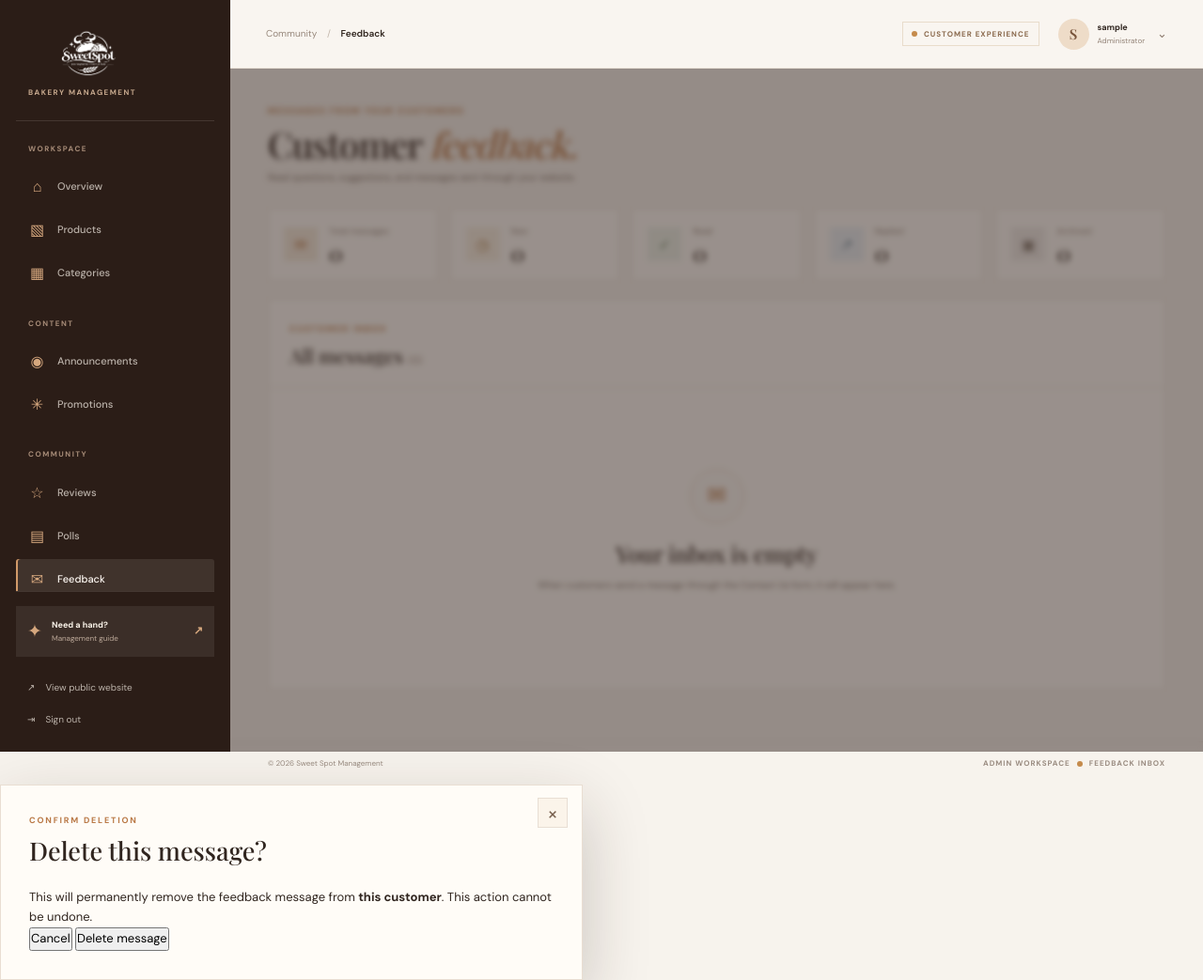
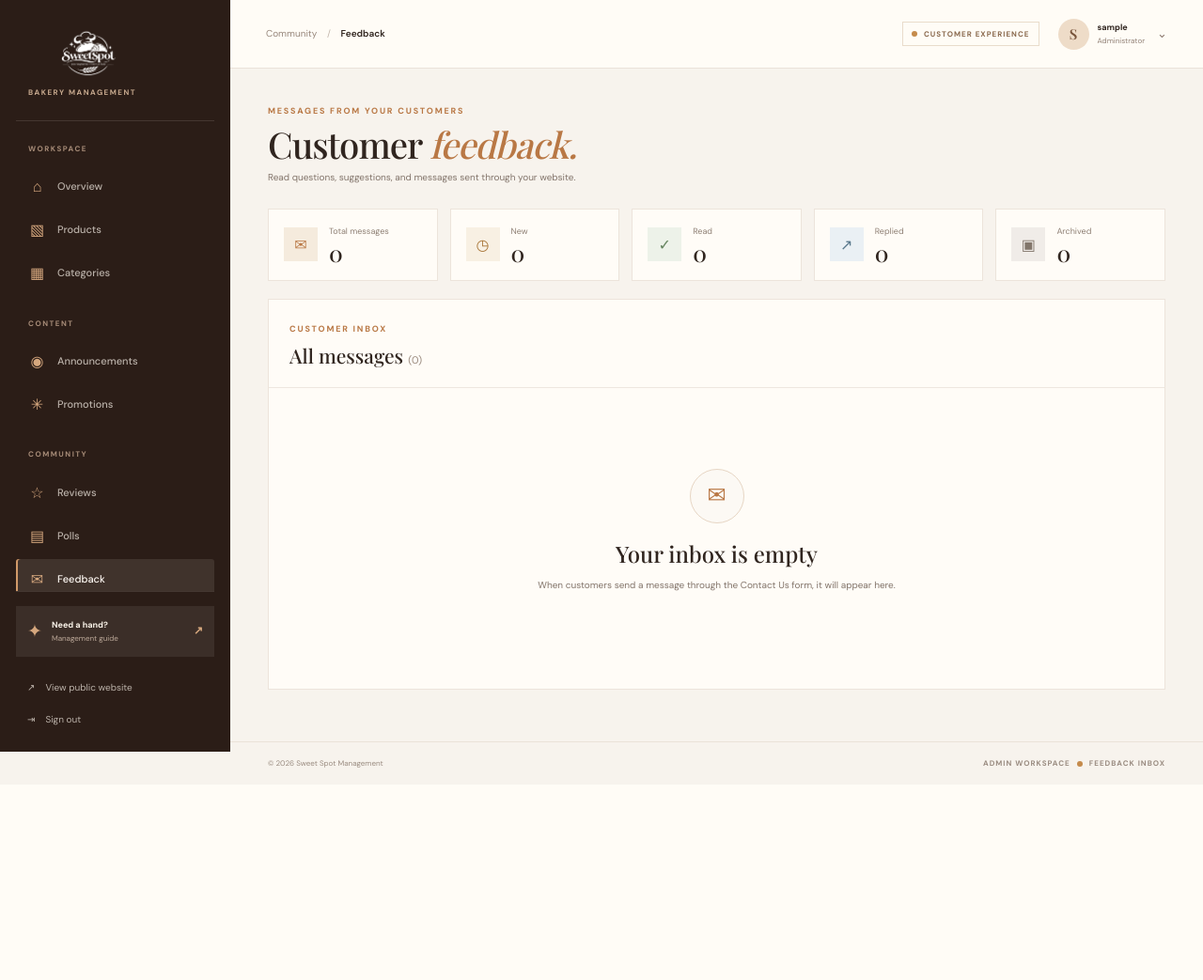
Before and after one commit to earlmacias2022-tech/Sweet-Spot, a PHP site: page /admin/feedback/index.php in a window 1280 px wide. Shown: the whole page at 94% size. After the commit the page ends 817 px from the top, so only its background shows below. Run offline with PHP 8.4, Linux system fonts and the light colour scheme; the visitor is signed in with stand-in values (Sample User, id 1); data that the repository does not hold is empty.

Commit message:
Style feedback moderation and delete confirmation

```diff
--- a/assets/css/admin.css
+++ b/assets/css/admin.css
@@ -653,3 +653,27 @@ body.delete-modal-open{overflow:hidden}
 .feedback-stat-grid{grid-template-columns:repeat(5,minmax(0,1fr))}
 @media(max-width:1050px){.feedback-stat-grid{grid-template-columns:repeat(3,minmax(0,1fr))}}
 @media(max-width:600px){.feedback-stat-grid{grid-template-columns:repeat(2,minmax(0,1fr))}}
+
+
+/* FEEDBACK MODERATION ACTIONS */
+.feedback-table td:last-child{min-width:245px}
+.feedback-status-form{display:flex;align-items:center;gap:5px;margin:6px 0}
+.feedback-status-form select{width:105px;height:29px;padding:0 7px;border:1px solid #E8E0D7;background:#FFFEFC;color:#6D5C50;font-size:9px}
+.feedback-update-btn,.feedback-delete-btn,.feedback-cancel-btn,.feedback-confirm-delete-btn{min-height:29px;padding:0 9px;border:1px solid transparent;border-radius:4px;font-family:var(--body);font-size:8px;font-weight:700;cursor:pointer;transition:background .2s ease,border-color .2s ease,transform .2s ease}
+.feedback-update-btn{border-color:#D5E4D0;background:#EDF2E9;color:#64835E}
+.feedback-update-btn:hover{background:#E2EBDD;border-color:#B8CFAF}
+.feedback-delete-btn{border-color:#E8D4CE;background:#FBF0ED;color:#A65B50}
+.feedback-delete-btn:hover{background:#F7E5E0;border-color:#DDBCB2}
+.feedback-status-form select:focus{outline:0;border-color:var(--caramel);box-shadow:0 0 0 3px rgba(185,120,69,.08)}
+.visually-hidden{position:absolute!important;width:1px!important;height:1px!important;padding:0!important;margin:-1px!important;overflow:hidden!important;clip:rect(0,0,0,0)!important;white-space:nowrap!important;border:0!important}
+.feedback-delete-modal{position:fixed;z-index:125;inset:0;display:none;align-items:center;justify-content:center;padding:20px}
+.feedback-delete-modal.is-open{display:flex}
+.feedback-delete-dialog{width:min(470px,100%)}
+.feedback-delete-copy{margin:0;color:#796B60;font-size:11px;line-height:1.8}
+.feedback-delete-copy strong{color:#49352E}
+.feedback-delete-form{display:flex;justify-content:flex-end;gap:9px;margin-top:24px}
+.feedback-cancel-btn{border-color:#E5DCD2;background:#FFFCF7;color:#796B60}
+.feedback-cancel-btn:hover{background:#F5EEE6}
+.feedback-confirm-delete-btn{border-color:#A65B50;background:#A65B50;color:#fff}
+.feedback-confirm-delete-btn:hover{background:#8F4B42;border-color:#8F4B42}
+@media(max-width:760px){.feedback-table td:last-child{min-width:230px}.feedback-status-form select{width:100px}}
```
